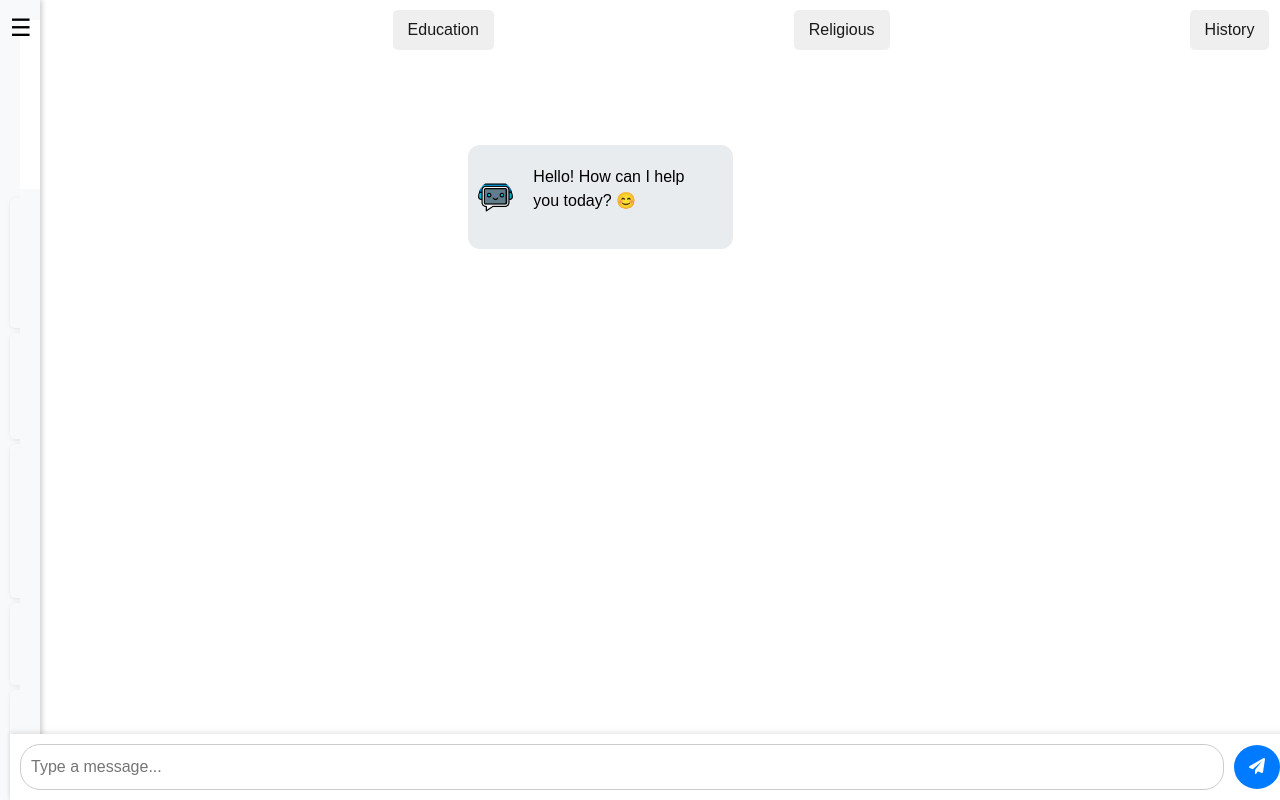
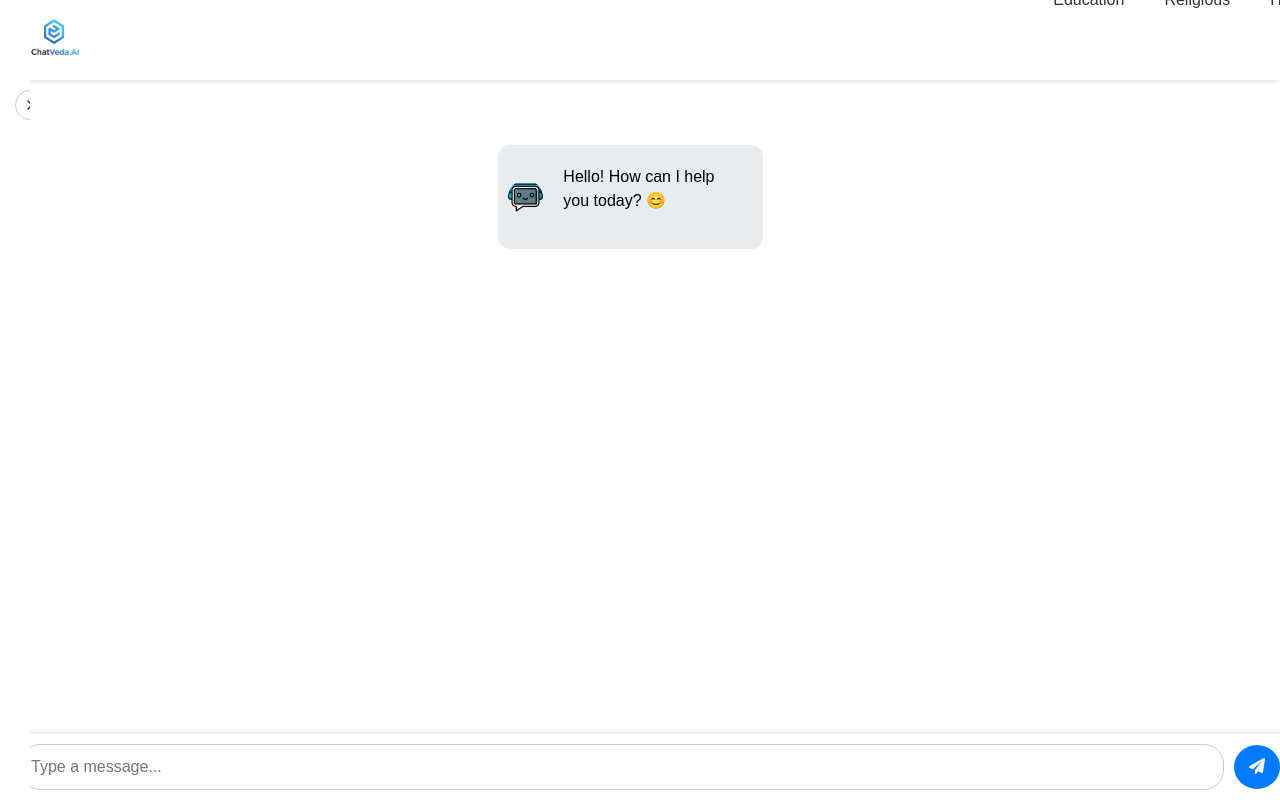
Before and after one commit to Sneha-Infoveda/Demo, a React (Create React App) app: page / in a window 1280 px wide. Built offline with nearby package versions, Linux system fonts and the light colour scheme.

Commit message:
updated functionality for navbar and sidebar

```diff
--- a/package.json
+++ b/package.json
@@ -3,12 +3,16 @@
   "version": "0.1.0",
   "private": true,
   "dependencies": {
+    "@fortawesome/fontawesome-svg-core": "^6.7.2",
+    "@fortawesome/free-solid-svg-icons": "^6.7.2",
+    "@fortawesome/react-fontawesome": "^0.2.2",
     "@testing-library/dom": "^10.4.0",
     "@testing-library/jest-dom": "^6.6.3",
     "@testing-library/react": "^16.2.0",
     "@testing-library/user-event": "^13.5.0",
     "react": "^19.0.0",
     "react-dom": "^19.0.0",
+    "react-icons": "^5.5.0",
     "react-markdown": "^8.0.7",
     "react-router-dom": "^7.2.0",
     "react-scripts": "^3.0.1",
--- a/public/index.html
+++ b/public/index.html
@@ -2,7 +2,9 @@
 <html lang="en">
 <head>
     <meta charset="UTF-8">
-    <meta name="viewport" content="width=device-width, initial-scale=1.0">
+    <!-- Responsive Meta Tag for Mobile Compatibility -->
+    <meta name="viewport" content="width=device-width, initial-scale=1.0, maximum-scale=1.0, user-scalable=no">
+
     <title>ChatVeda</title>
 
     <!-- Bootstrap CSS -->
--- a/src/App.js
+++ b/src/App.js
@@ -1,3 +1,4 @@
+// App.js
 import React, { useState, useEffect } from 'react';
 import Navbar from './components/Navbar';
 import Sidebar from './components/Sidebar';
@@ -9,6 +10,7 @@ import './assets/panel.css';
 function App() {
     const [query, setQuery] = useState(""); // Track user input
     const [chatHistory, setChatHistory] = useState([]); // Store chat history
+    const [isSidebarOpen, setIsSidebarOpen] = useState(false); // Track sidebar state
 
     // Add welcome message when the app loads
     useEffect(() => {
@@ -17,12 +19,26 @@ function App() {
         ]);
     }, []);
 
+    // Close sidebar when clicking outside
+    const handleContentClick = () => {
+        if (isSidebarOpen) {
+            setIsSidebarOpen(false);
+        }
+    };
+
     return (
-        <div>
-            <Navbar />
-            <Sidebar setQuery={setQuery} />
-            <SearchBar query={query} setQuery={setQuery} setChatHistory={setChatHistory} />
-            <ChatContainer chatHistory={chatHistory} setQuery={setQuery} />
+        <div className={`app-container ${isSidebarOpen ? 'sidebar-open' : 'sidebar-closed'}`}>
+            {/* Pass isSidebarOpen as a prop */}
+            <Navbar onSearch={(query) => setQuery(query)} isSidebarOpen={isSidebarOpen} />
+            <Sidebar setQuery={setQuery} isOpen={isSidebarOpen} setIsOpen={setIsSidebarOpen} />
+
+
+
+            {/* Main Content */}
+            <div className="main-content" onClick={handleContentClick}>
+                <SearchBar query={query} setQuery={setQuery} setChatHistory={setChatHistory} />
+                <ChatContainer chatHistory={chatHistory} setQuery={setQuery} />
+            </div>
         </div>
     );
 }
--- a/src/assets/panel.css
+++ b/src/assets/panel.css
@@ -34,16 +34,7 @@
 /* Logo Styling */
 
 
-/* Logo Styling */
-.logo {
-    width: 200px; /* Adjust the width for a rectangular shape */
-    /* height: auto; /* Ensures proportional scaling */
-    /* max-height: 80px; Controls the height */
-    object-fit: contain; /* Ensures the whole logo fits inside */
-    /* border-radius: 5px; Optional: Makes the corners slightly rounded */
-    display: block;
-    margin: auto;
-}
+
 
 
 /* Question list */
@@ -99,57 +90,161 @@
 /* Ensure it stays in place */
 /* Initially hide the whole side panel */
 /* Side Panel (Entire Panel) */
-.side-panel {
-    width: 0; /* Start closed */
-    overflow: hidden;
-    transition: width 0.3s ease-in-out;
+/* .side-panel {
     position: fixed;
+    top: 0;
     left: 0;
-    top: 0;
-    height: 100%;
-    background-color: #f8f9fa;
-    box-shadow: 2px 0 5px rgba(0, 0, 0, 0.2);
-    padding: 20px;
+    height: 100vh;
+    background-color: #fff;
+    transition: width 0.3s;
+    overflow-x: hidden;
+    z-index: 1000;
+    box-shadow: 2px 0 5px rgba(0, 0, 0, 0.1);
+    display: flex;
+    flex-direction: column;
+    align-items: center;
+    padding-top: 20px;
 }
 
 .side-panel.open {
-    width: 250px; /* Opened width */
+    width: 250px;
 }
 
-/* Sidebar (Inside the Panel) */
-.sidebar {
-    flex-grow: 1;  /* Allows it to expand */
-    overflow-y: auto; /* 🚀 Enables scrolling only inside the content */
-    max-height: calc(100vh - 100px); /* Adjust height to fit */
-    padding-bottom: 10px; /* Prevents content from hitting the bottom */
+.side-panel.closed {
+    width: 0px;
+} */
+
+/* Sidebar Styles */
+
+.toggle-icon {
+    position: absolute;
+    top: 15px;
+    right: -20px;
+    background: #fff;
+    border-radius: 50%;
+    box-shadow: 0 2px 5px rgba(0, 0, 0, 0.2);
+    padding: 5px;
+    cursor: pointer;
+    transition: transform 0.3s;
+    z-index: 101;  /* Ensure it appears above everything */
 }
 
-/* Hide scrollbar but keep scrolling working */
-.sidebar::-webkit-scrollbar {
-    display: none;  /* 🚀 Hides scrollbar in WebKit browsers */
+.toggle-icon:hover {
+    transform: scale(1.1);
 }
 
-.sidebar {
-    -ms-overflow-style: none; /* Hides scrollbar in Internet Explorer */
-    scrollbar-width: none; /* Hides scrollbar in Firefox */
+.logo-container {
+    padding: 15px;
+    text-align: center;
+}
+
+.conversation-list {
+    list-style: none;
+    padding: 0;
+    margin: 0;
+}
+
+.conversation-list li {
+    padding: 10px 20px;
+    cursor: pointer;
+    transition: background 0.3s;
+}
+
+.conversation-list li:hover {
+    background: #f0f0f0;
+}
+
+.chatveda-text {
+    font-size: 18px;
+    font-weight: bold;
 }
 
 
-/* When the panel is active, slide it in */
-.side-panel.active {
-    left: 0; /* Move into view */
+.logo-container {
+    width: 100%;
+    text-align: center;
+    cursor: pointer;
+    padding: 20px 0;
+    background-color: white;
+    display: flex;
+    flex-direction: column;
+    align-items: center;
+    justify-content: center;
+}
+
+/* .logo {
+    width: 70px;
+    height: 70px;
+    border-radius: 50%;
+}
+/* Navbar.css */
+/* .logo {
+    transition: all 0.3s ease;
+    display: flex;
+    align-items: center;
+    justify-content: center;
+    margin: 10px;
+
+} */
+
+/* .logo img {
+    width: 10px;
+    height: 50px;
+    transition: all 0.3s ease;
+    left: 50px;
+} */
+
+ /* Logo Styling */
+.logo {
+    width: 70px;
+    height: 60px;
+    border-radius: 50%;
+    margin-right: 15px;
+    transition: all 0.3s ease;
+    display: flex;
+    align-items: center;
+    justify-content: center;
+}
+
+/* Adjustments for Mobile View */
+@media (max-width: 768px) {
+    .logo {
+        margin-left: -5px; /* Moves the logo slightly to the left */
+        margin-right: 10px;
+    }
+}
+
+
+
+.sidebar-open .logo img {
+    width: 400px;
+}
+
+
+
+/* styles.css */
+.app-container {
+    display: flex;
+    transition: all 0.3s;
+}
+
+.app-container.sidebar-open .main-content {
+    margin-left: 200px;
+    width: calc(100% - 200px);
+}
+
+.app-container.sidebar-closed .main-content {
+    margin-left: 60px;
+    width: calc(100% - 60px);
+}
+
+.main-content {
+    padding: 20px;
+    transition: all 0.3s;
 }
 
 /* Hamburger Button */
-.toggle-btn {
-    background: none;
-    border: none;
-    font-size: 24px;
-    cursor: pointer;
-    position: absolute;
-    top: 10px;
-    left: 10px;
-}
+
 
  .icons {
     display:  flex;
@@ -170,3 +265,86 @@
     border: none;
 
  }
+
+ /* Panel.css */
+.app-container {
+    display: flex;
+    transition: all 0.3s ease;
+}
+
+
+/* panel.css */
+
+/* Adjust the sidebar size and position */
+.side-panel {
+    position: fixed;
+    top: 80px;  /* Decreased to avoid hiding the logo */
+    left: 0;
+    height: calc(100% - 60px);  /* Adjust height to match the new top */
+    width: 250px;
+    background: #fff;
+
+    transition: transform 0.3s ease;
+    z-index: 1000;
+    overflow-y: auto;
+}
+
+.side-panel.closed {
+    transform: translateX(-220px);
+}
+
+.side-panel.open {
+    transform: translateX(0);
+}
+
+/* Position toggle button at the top */
+.toggle-button {
+    position: absolute;
+    top: 10px;  /* Moves the button to the top */
+    right: -15px;
+    background: #fff;
+    border: 1px solid #ccc;
+    border-radius: 50%;
+    width: 30px;
+    height: 30px;
+    display: flex;
+    align-items: center;
+    justify-content: center;
+    cursor: pointer;
+
+    z-index: 1001;
+}
+
+.logo-container {
+    padding: 10px;
+    text-align: center;
+    height: 50px;  /* Adjusted height for better logo visibility */
+}
+
+.conversation-list {
+    list-style: none;
+    padding: 0;
+    margin: 0;
+}
+
+.conversation-list li {
+    padding: 10px 20px;
+    cursor: pointer;
+    transition: background 0.2s;
+}
+
+.conversation-list li:hover {
+    background: #f5f5f5;
+}
+
+.main-content {
+    transition: margin-left 0.3s ease;
+}
+
+.sidebar-open .main-content {
+    margin-left: 250px;
+}
+
+.sidebar-closed .main-content {
+    margin-left: 0;
+}
--- a/src/assets/styles.css
+++ b/src/assets/styles.css
@@ -433,46 +433,6 @@ header {
 
 
 
-.nav-menu {
-    list-style: none;
-    display: flex;
-    gap: 300px;
-}
-
-.nav-item {
-    position: relative;
-}
-
-.nav-button {
-
-    color: #1b1a1a;
-    border: none;
-    padding: 8px 15px;
-    cursor: pointer;
-    border-radius: 5px;
-}
-
-.dropdown {
-    display: none;
-    position: absolute;
-    top: 100%;
-    left: 0;
-    background: #fff;
-    box-shadow: 0 4px 8px rgba(0, 0, 0, 0.1);
-    border-radius: 5px;
-    list-style: none;
-    padding: 10px;
-    min-width: 150px;
-}
-
-.dropdown li {
-    padding: 5px 10px;
-    cursor: pointer;
-}
-
-.dropdown li:hover {
-    background: #f0f0f0;
-}
 
 .main-content {
     margin-left: 250px; /* Match the sidebar width */
@@ -480,19 +440,92 @@ header {
     width: calc(100% - 250px);
 }
 
+/* Navbar Container */
+/* Navbar Container */
 .navbar {
-
+    width: 100%;
+    background-color: #fff;
+    box-shadow: 0 2px 4px rgba(0, 0, 0, 0.1);
     padding: 10px 20px;
-
-    display: flex;
-    justify-content: center;
-    align-items: center;
     position: fixed;
     top: 0;
-    left: 300px; /* Match the sidebar width */
-    width: calc(100% - 250px);
+    left: 0;
     z-index: 1000;
+    display: flex;
+    justify-content: space-between;
+    align-items: center;
 }
+
+/* Logo Styling */
+.navbar-logo img {
+    max-height: 50px;
+    width: auto;
+    margin-right: 20px;
+}
+
+/* Menu Container */
+.nav-menu {
+    list-style: none;
+    display: flex;
+    gap: 20px;
+    margin: 0;
+    padding: 0;
+    align-items: center;
+    margin-top: -80px;
+    top: 50px;
+}
+
+/* Dropdown Button */
+.nav-button {
+    background: none;
+    border: none;
+    cursor: pointer;
+    font-size: 16px;
+    color: #333;
+    padding: 5px 10px;
+    position: relative;
+    transition: color 0.3s ease;
+    left: 70px;
+}
+
+.nav-button:hover {
+    color: #007bff;
+}
+
+/* Dropdown Menu */
+.dropdown {
+    position: absolute;
+    top: 100%;
+    left: 0;
+    background-color: #fff;
+    box-shadow: 0 4px 8px rgba(0, 0, 0, 0.1);
+    border-radius: 4px;
+    padding: 10px;
+    display: none;
+    min-width: 160px;
+    z-index: 10;
+}
+
+.nav-item:hover .dropdown {
+    display: block;
+}
+
+.dropdown button {
+    background: none;
+    border: none;
+    cursor: pointer;
+    text-align: left;
+    width: 100%;
+    padding: 5px 10px;
+    color: #333;
+}
+
+.dropdown button:hover {
+    background-color: #f0f0f0;
+}
+
+/* Responsive Design */
+
 
 /*code for followup question*/
 .follow-up-container {
--- a/src/components/Navbar.jsx
+++ b/src/components/Navbar.jsx
@@ -1,14 +1,22 @@
 import React, { useState } from 'react';
 
-const Navbar = () => {
+const Navbar = ({ onSearch }) => {
     const [openDropdown, setOpenDropdown] = useState(null);
 
     const toggleDropdown = (dropdown) => {
         setOpenDropdown(openDropdown === dropdown ? null : dropdown);
     };
 
+    const handleItemClick = (text) => {
+        if (onSearch) {
+            onSearch(text); // Send clicked text to App.js
+        }
+    };
+
     return (
         <nav className="navbar">
+              <img src="/logocropped.jpg" alt="ChatVeda AI Logo" className="logo" />
+
             <ul className="nav-menu">
                 <li className="nav-item">
                     <button className="nav-button" onClick={() => toggleDropdown('education')}>
@@ -16,9 +24,9 @@ const Navbar = () => {
                     </button>
                     {openDropdown === 'education' && (
                         <ul className="dropdown">
-                            <li><a href="#">History of Education</a></li>
-                            <li><a href="#">Modern Education System</a></li>
-                            <li><a href="#">Vedic Education</a></li>
+                            <li><button onClick={() => handleItemClick('History of Education')}>History of Education</button></li>
+                            <li><button onClick={() => handleItemClick('Modern Education System')}>Modern Education System</button></li>
+                            <li><button onClick={() => handleItemClick('Vedic Education')}>Vedic Education</button></li>
                         </ul>
                     )}
                 </li>
@@ -28,8 +36,8 @@ const Navbar = () => {
                     </button>
                     {openDropdown === 'religious' && (
                         <ul className="dropdown">
-                            <li><a href="#">Hinduism</a></li>
-                            <li><a href="#">Buddhism</a></li>
+                            <li><button onClick={() => handleItemClick('Hinduism')}>Hinduism</button></li>
+                            <li><button onClick={() => handleItemClick('Buddhism')}>Buddhism</button></li>
                         </ul>
                     )}
                 </li>
@@ -39,8 +47,8 @@ const Navbar = () => {
                     </button>
                     {openDropdown === 'history' && (
                         <ul className="dropdown">
-                            <li><a href="#">Ancient History</a></li>
-                            <li><a href="#">Medieval History</a></li>
+                            <li><button onClick={() => handleItemClick('Ancient History')}>Ancient History</button></li>
+                            <li><button onClick={() => handleItemClick('Medieval History')}>Medieval History</button></li>
                         </ul>
                     )}
                 </li>
--- a/src/components/Sidebar.jsx
+++ b/src/components/Sidebar.jsx
@@ -1,13 +1,8 @@
-import React, { useState } from 'react';
+// Sidebar.jsx
+import React from 'react';
+import { FiChevronLeft, FiChevronRight } from 'react-icons/fi';
 
-const Sidebar = ({setQuery}) => {
-    const [isOpen, setIsOpen] = useState(false);
-
-    // Function to toggle sidebar state
-    const togglePanel = () => {
-        setIsOpen(!isOpen);
-    };
-
+const Sidebar = ({ setQuery, isOpen, setIsOpen }) => {
     const questions = [
         "What are the four Vedas?",
         "Dharma, Karma and Moksha?",
@@ -26,19 +21,28 @@ const Sidebar = ({setQuery}) => {
     ];
 
     return (
-        <div className={`side-panel ${isOpen ? 'open' : ''}`}>
-            <div className="icons">
-                <img src="/logocropped.jpg" alt="ChatVeda AI Logo" className="logo" />
-                <button className="toggle-btn" onClick={togglePanel}>☰</button>
+        <div className={`side-panel ${isOpen ? 'open' : 'closed'}`}>
+            <div className="toggle-button" onClick={() => setIsOpen(!isOpen)}>
+                {isOpen ? <FiChevronLeft /> : <FiChevronRight />}
             </div>
 
+            <div className="logo-container">
+                {isOpen && <h2 className="chatveda-text">ChatVeda AI</h2>}
+            </div>
+
+            {isOpen && (
                 <ul className="conversation-list">
                     {questions.map((question, index) => (
-                    <li key={index} onClick={() => setQuery(question)}> {/* Click sets query */}
+                        <li
+                            key={index}
+                            onClick={() => setQuery(question)}
+                            className="clickable-item"
+                        >
                             {question}
                         </li>
                     ))}
                 </ul>
+            )}
         </div>
     );
 };
```
Also changed, not shown: src/components/SearchBar.jsx (+13 -6 lines), 1 other file (tests, documents, lock files or other folders). Lines whose indentation alone changed are shown as unchanged.
